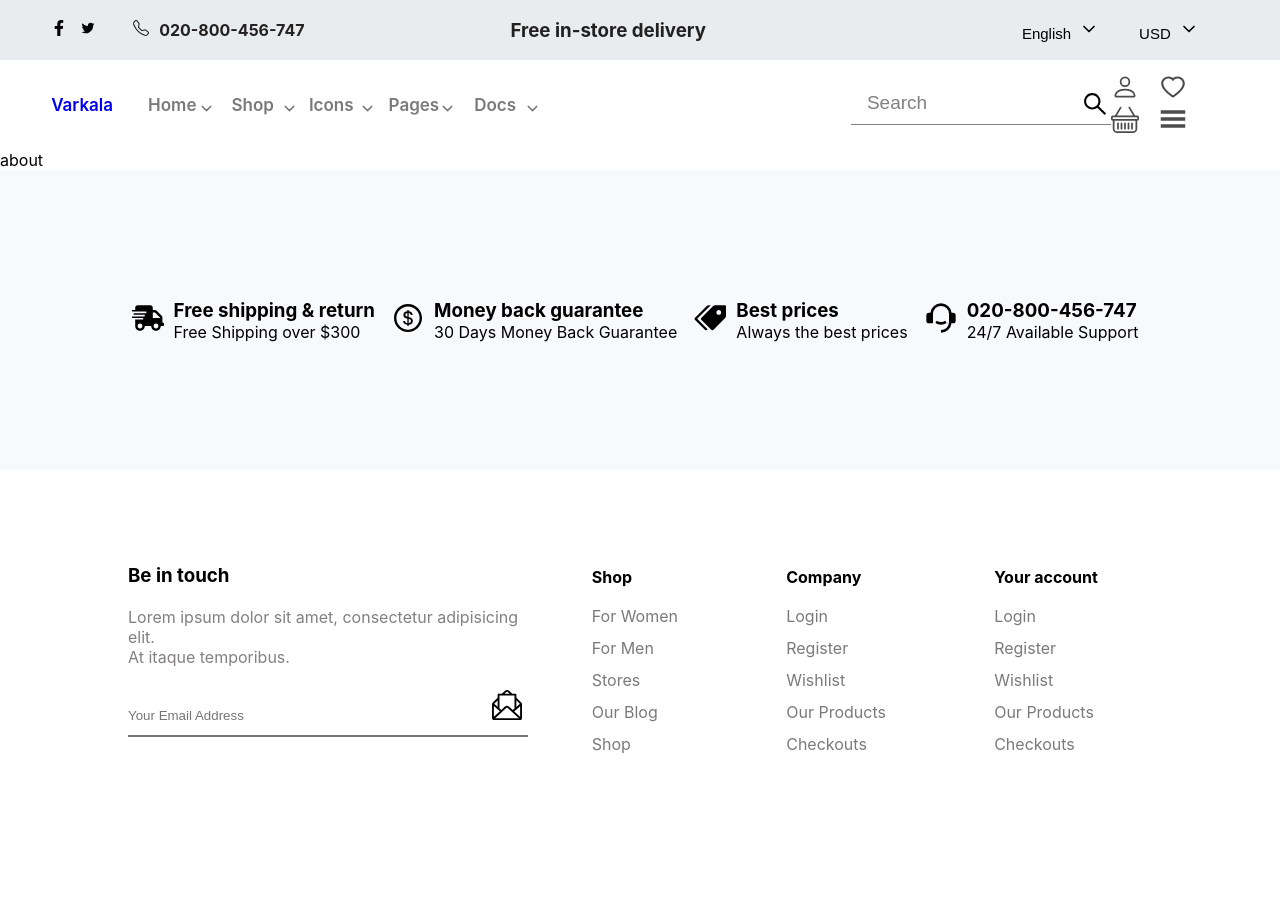
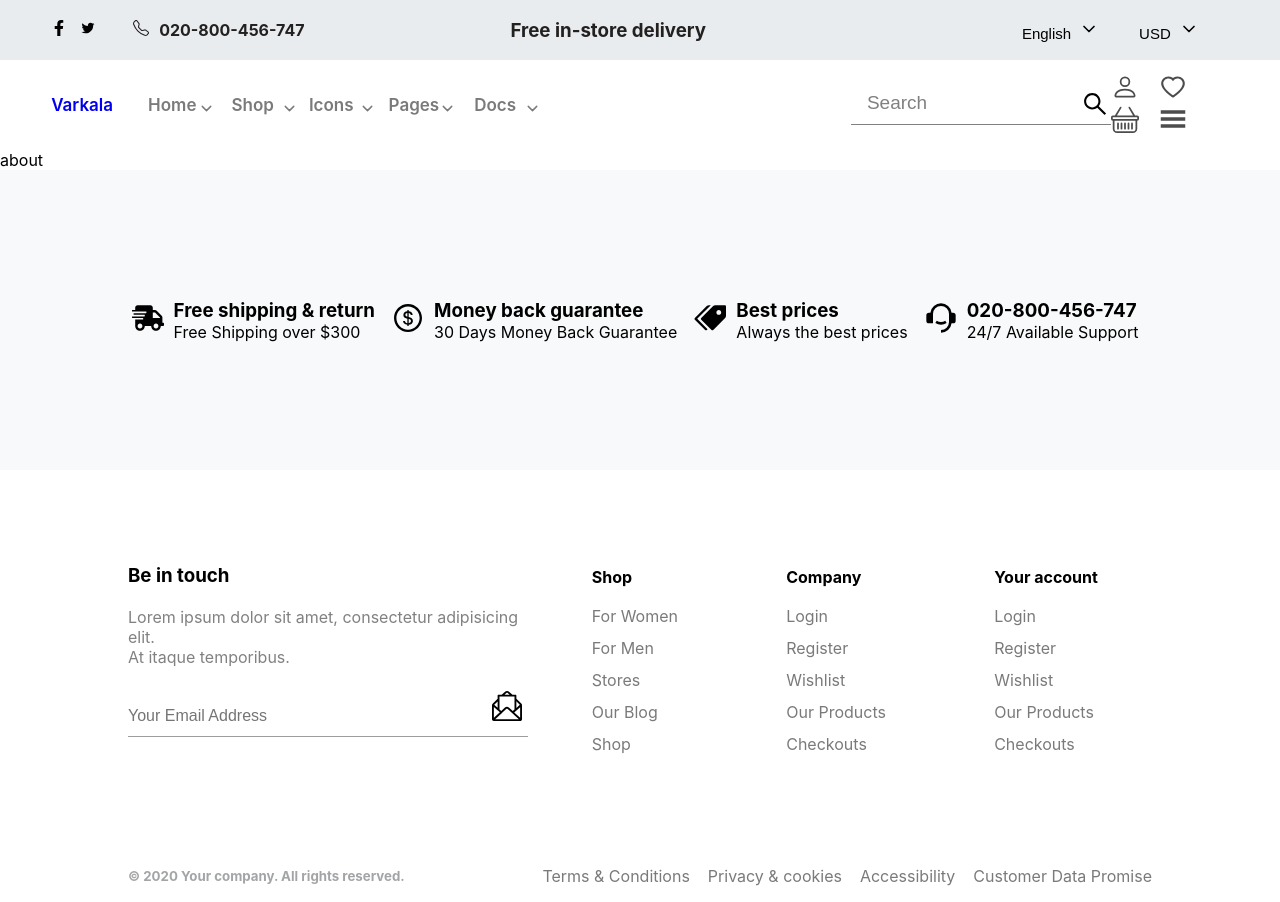
Before and after one commit to Kerimov056/Varkala, a React (Create React App) app: page /about in a window 1280 px wide. Before the commit the page ends 850 px from the top, so only its background shows below. Built offline with nearby package versions, Linux system fonts and the light colour scheme.

Commit message:
fouter full end

```diff
--- a/src/components/fouter/Fouter.jsx
+++ b/src/components/fouter/Fouter.jsx
@@ -42,6 +42,7 @@ const Fouter = () => {
 
                 </div>
             </div>
+
             <div className='foutertwo'>
                 <div className='foutertwo_in'>
                     <div className='left'>
@@ -84,7 +85,20 @@ const Fouter = () => {
                     </div>
                 </div>
             </div>
-            <div></div>
+
+            <div className='fouterthree'>
+                <div className='fouterthree_in'>
+                    <h5>© 2020 Your company. All rights reserved.</h5>
+                    <div>
+                        <ul>
+                            <li>Terms & Conditions</li>
+                            <li>Privacy & cookies</li>
+                            <li>Accessibility</li>
+                            <li>Customer Data Promise</li>
+                        </ul>
+                    </div>
+                </div>
+            </div>
         </>
     )
 }
--- a/src/components/fouter/fouter.scss
+++ b/src/components/fouter/fouter.scss
@@ -65,6 +65,11 @@
                 border-top: none;
                 border-right: none;
                 border-left: none;
+                border-bottom: 1px solid rgb(158, 157, 157);
+
+                &:hover{
+                    border-bottom: 1px solid black
+                }
             }
             &>span{
                 &>svg{
@@ -94,3 +99,40 @@
         }
     }
 }
+
+input[type="text"]::placeholder {
+    font-size: 16px;
+}
+
+
+// fouter'in 1 ci hissesi
+
+.fouterthree{
+    width: 100%;
+    height: 52px;
+    display: flex;
+    justify-content: center;
+
+    &>div{
+        width: 80%;
+        height: 100%;
+        display: flex;
+        justify-content: space-between;
+        align-items: center;
+
+        &>h5{
+            color: #999b9d;
+            opacity: 0.9;
+        }
+
+        &>div{
+            &>ul{
+                display: flex;
+
+                &>li{
+                    margin-left: 18px;
+                }
+            }
+        }
+    }
+}
```
